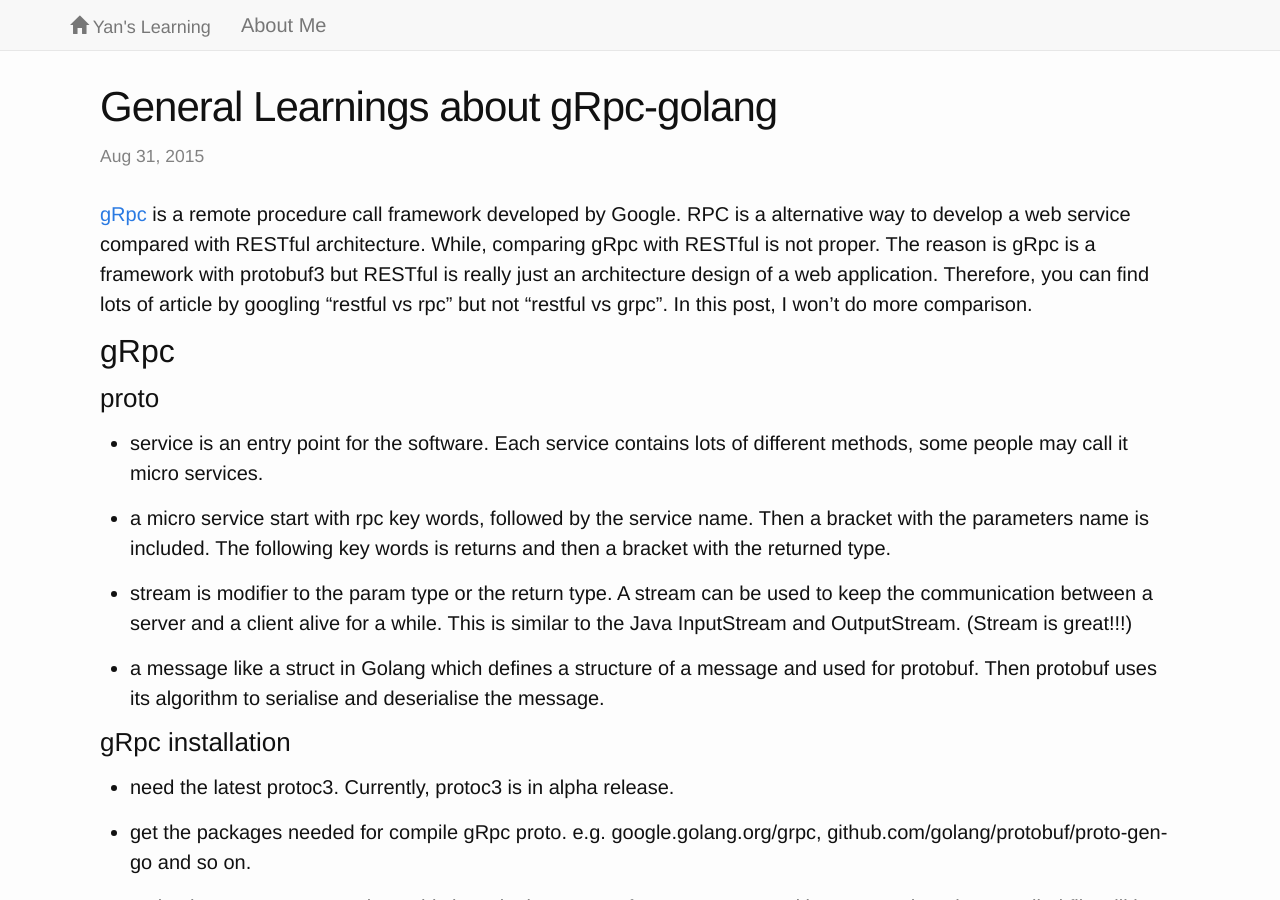
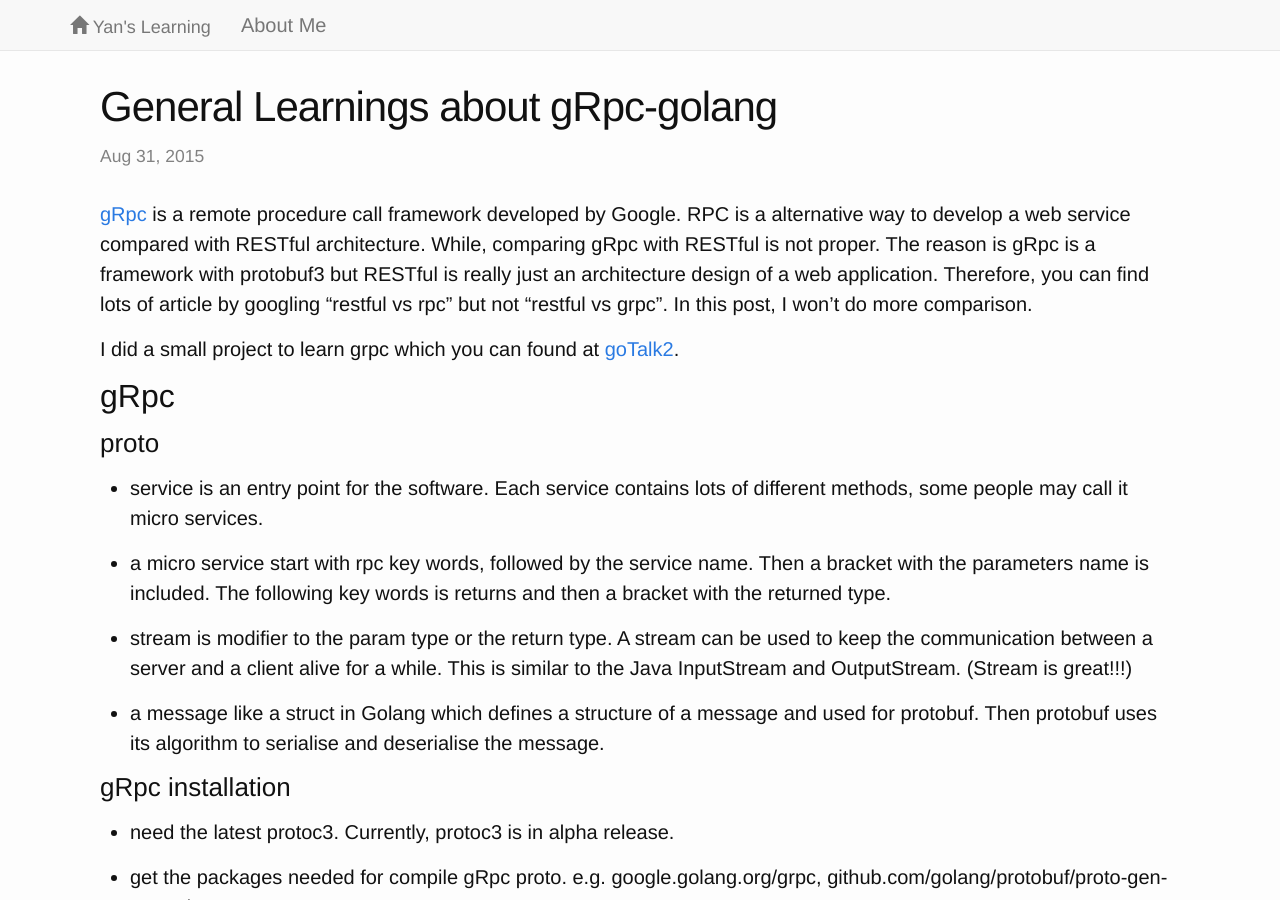
Before and after one commit to alvindaiyan/alvindaiyan.github.io, a Jekyll site: the page built from _posts/2015-08-31-grpc-golang.markdown, in a window 1280 px wide and 900 px high. Built offline with Jekyll 4.4.1, drawn with Linux system fonts in a browser that asks for light colours; nearby versions of some CDN libraries; comment, search, counter and statistics services are not loaded.

Commit message:
Update 2015-08-31-grpc-golang.markdown

```diff
--- a/_posts/2015-08-31-grpc-golang.markdown
+++ b/_posts/2015-08-31-grpc-golang.markdown
@@ -6,6 +6,8 @@ categories: go
 ---
 
 [gRpc](http://www.grpc.io/) is a remote procedure call framework developed by Google. RPC is a alternative way to develop a web service compared with RESTful architecture. While, comparing gRpc with RESTful is not proper. The reason is gRpc is a framework with protobuf3 but RESTful is really just an architecture design of a web application. Therefore, you can find lots of article by googling "restful vs rpc" but not "restful vs grpc". In this post, I won't do more comparison.
+
+I did a small project to learn grpc which you can found at [goTalk2](https://github.com/alvindaiyan/goTalk2).
 
 ## gRpc
 
```
